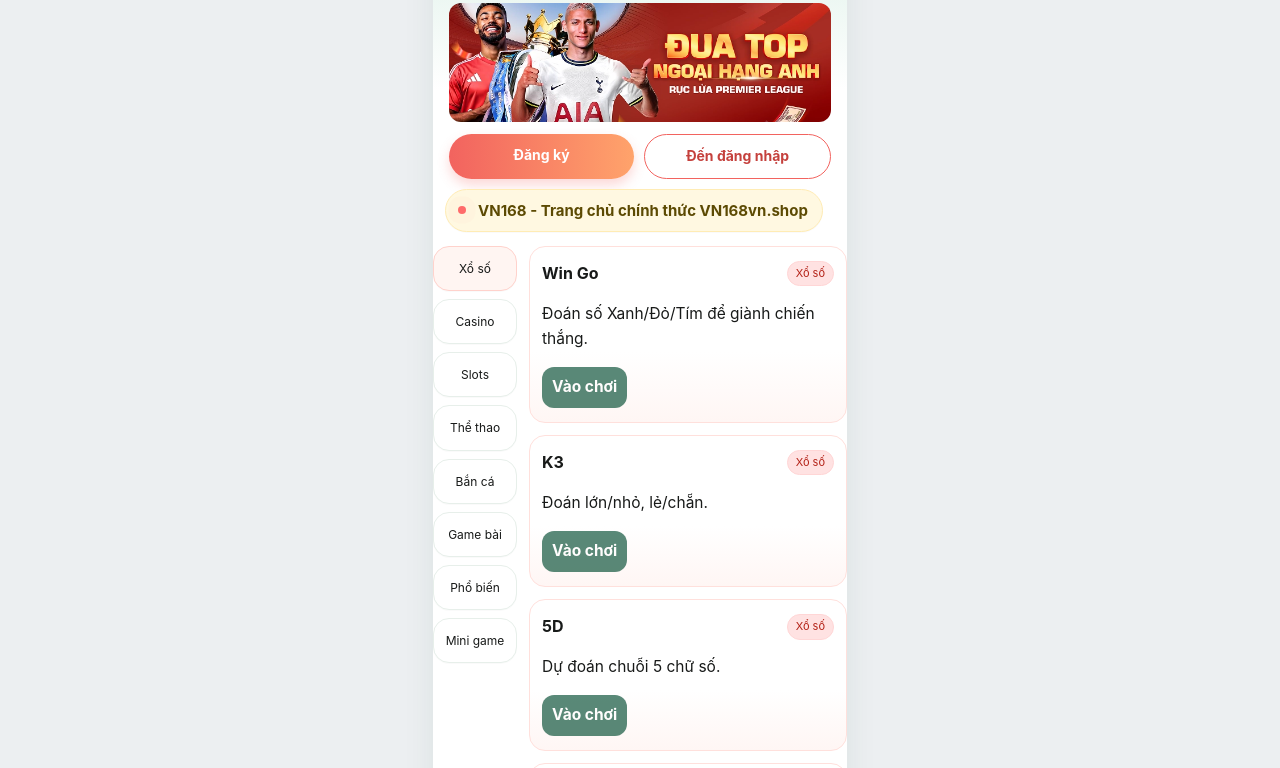
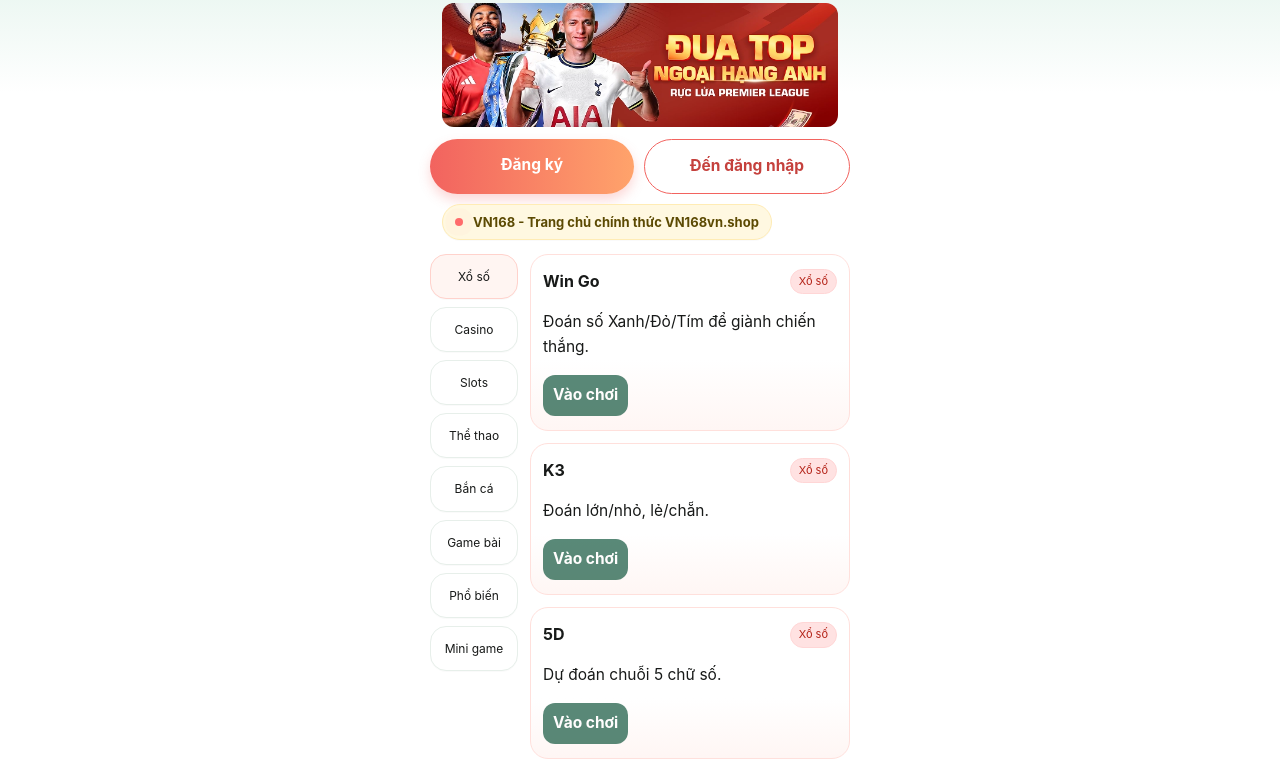
Before and after one commit to lanhxinhiu/vn168-jp-net-new, a plain HTML site: page index.html in a window 1280 px wide. Shown: the part 54-822 px from the top of the page. Drawn offline with Linux system fonts and the light colour scheme.

Commit message:
Add files via upload

```diff
--- a/index.html
+++ b/index.html
@@ -9,12 +9,9 @@
   <meta name="robots" content="index, follow, max-image-preview:large">
   <link rel="canonical" href="https://vn168.jp.net/">
   <link rel="icon" href="/assets/favicon.png" type="image/png">
-  <link rel="apple-touch-icon" href="/assets/apple-touch-icon.png" sizes="180x180">
-  <link rel="preload" as="image" href="/assets/banner-hero.webp">
   <meta name="theme-color" content="#024B31">
   <meta property="og:type" content="website">
   <meta property="og:site_name" content="VN168">
-  <meta property="og:locale" content="vi_VN">
   <meta property="og:title" content="VN168 - Niềm Vui Bất Tận">
   <meta property="og:description" content="VN168 – nhà cái trực tuyến: link vào, đăng ký, app, hỗ trợ 24/7.">
   <meta property="og:url" content="https://vn168.jp.net/">
@@ -78,7 +75,6 @@
   </script>
 </head>
 <body>
-<div class="page">
 <header class="topbar">
   <div class="wrap">
     <a class="brand" href="/">
@@ -97,8 +93,8 @@
   <!-- CTA register/login -->
   <section class="cta">
     <div class="wrap cta-row">
-      <a class="btn cta-primary rounded-xl" href="https://373vn.com/#/register" aria-label="Đăng ký VN168" target="_blank" rel="nofollow noopener">Đăng ký</a>
-      <a class="btn cta-secondary rounded-xl" href="https://373vn.com/#/login" aria-label="Đăng nhập VN168" target="_blank" rel="nofollow noopener">Đến đăng nhập</a>
+      <a class="btn cta-primary rounded-xl" href="https://373vn.com/#/register" target="_blank" rel="nofollow noopener">Đăng ký</a>
+      <a class="btn cta-secondary rounded-xl" href="https://373vn.com/#/login" target="_blank" rel="nofollow noopener">Đến đăng nhập</a>
     </div>
   </section>
 
@@ -136,7 +132,7 @@
       <ul class="list">
         <li><span class="url mono">https://m.vx168.app</span> <span class="badge ok">Hoạt động</span></li>
         <li><span class="url mono">https://go.vn168.io</span> <span class="badge alt">Dự phòng</span></li>
-        <li><a href="https://vn168.jp.net/">https://vn168.jp.net</a> <span class="badge self">Trang này</span></li>
+        <li><a rel="nofollow" href="https://vn168.jp.net/">https://vn168.jp.net</a> <span class="badge self">Trang này</span></li>
       </ul>
       <p class="note">Ưu tiên HTTPS. Nếu bị chặn, dùng link dự phòng hoặc app di động.</p>
     </div>
@@ -158,6 +154,5 @@
     <p class="copy">© 2025 <a href="/" title="Trang chủ VN168">VN168</a></p>
   </div>
 </footer>
-</div>
 </body>
 </html>
--- a/styles.css
+++ b/styles.css
@@ -62,24 +62,3 @@ a{text-decoration:none;color:inherit}
 
 .mono{font-family:ui-monospace,SFMono-Regular,Menlo,Monaco,Consolas,"Liberation Mono","Courier New",monospace}
 .url{word-break:break-all}
-
-
-/* Fixed centered shell like a mobile frame on all viewports */
-body{background:#eceff1}
-.page{width:420px;max-width:100vw;margin:0 auto;background:#fff;min-height:100dvh;box-shadow:0 10px 30px rgba(2,75,49,.08)}
-.topbar{left:unset;right:unset;width:100%}
-/* Ensure every section edge aligns */
-.wrap{padding-left:12px;padding-right:12px}
-.banner,.notice,.mobile-shell,.section,.footer{width:100%}
-
-
-/* v5: tighten padding and ensure components do not bleed outside the fixed frame */
-.page{width:414px;max-width:100vw;margin:0 auto;background:#fff;min-height:100dvh;box-shadow:0 10px 30px rgba(2,75,49,.08);overflow:hidden}
-.wrap{padding-left:16px;padding-right:16px}
-.side{width:84px}
-.card{border-radius:16px}
-.feed{padding-right:0}
-
-/* v6: smaller CTA buttons, larger H1 */
-.rounded-xl{border-radius:999px;padding:10px 14px;font-size:14px}
-.notice-title{font-size:15px;padding:10px 14px 10px 32px}
```
Also changed, not shown: 1 other file.
